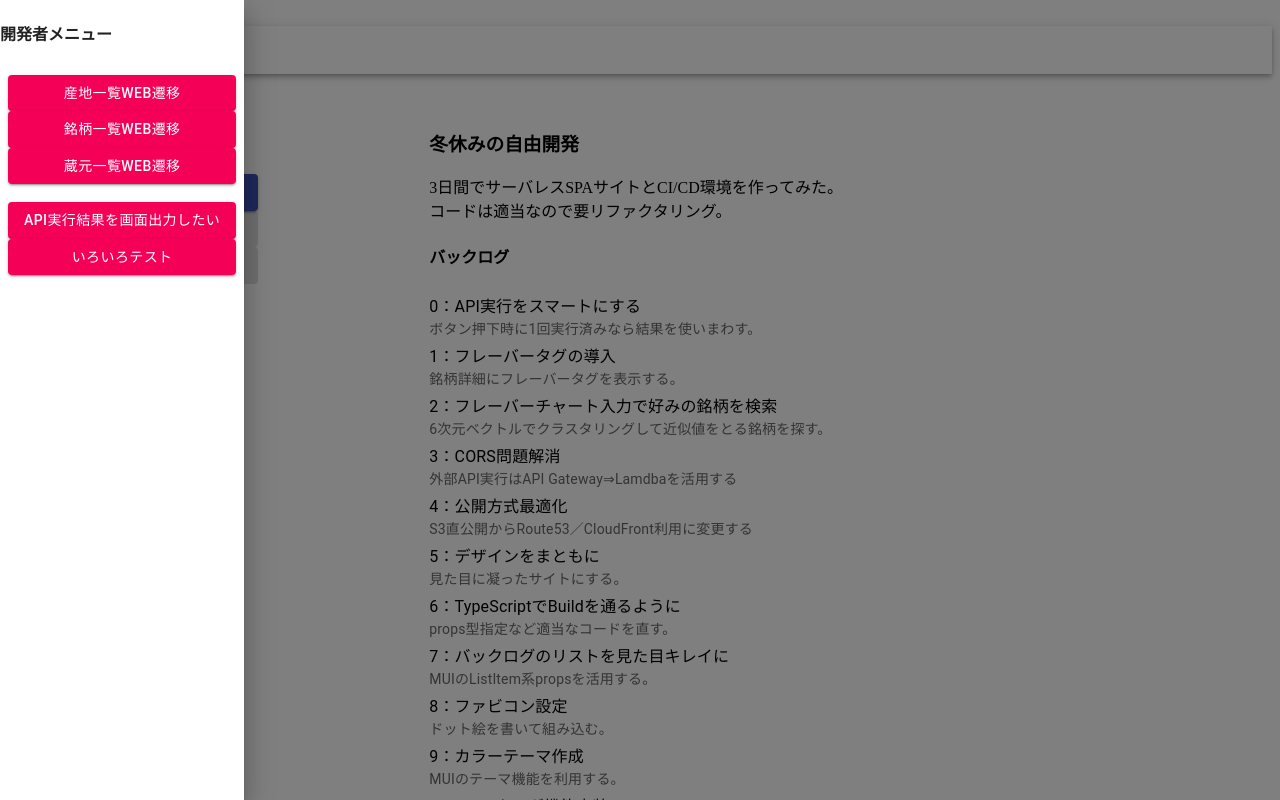
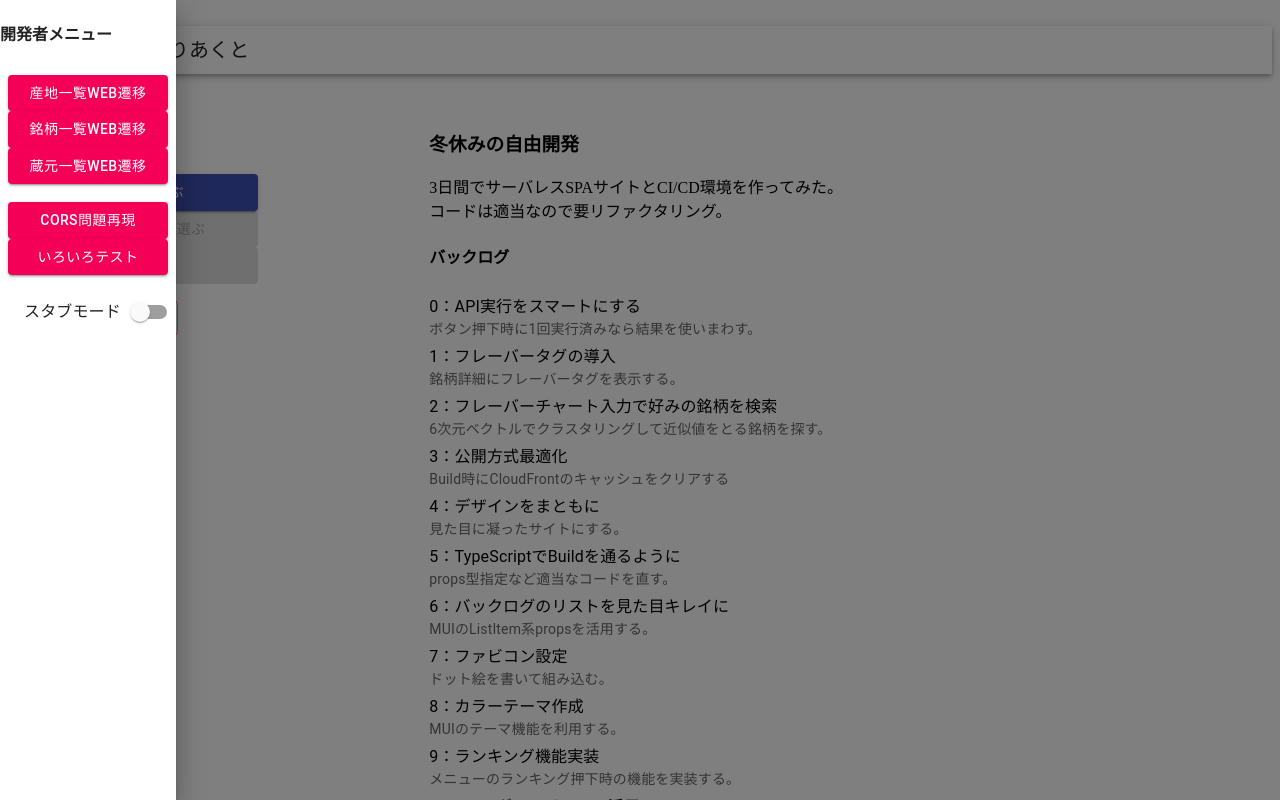
Before and after one commit to snoopyuki/sakeAPP, a React (Create React App) app: page / in a window 1280 px wide. Both pictures are taken after a click on the button "開発者メニュー＞＞". Shown: the top 800 px of the page. Built offline with nearby package versions, Linux system fonts and the light colour scheme.

Commit message:
initial commit

```diff
--- a/src/App.tsx
+++ b/src/App.tsx
@@ -1,6 +1,5 @@
 // @ts-nocheck
 // buildとすために暫定対策
-// GITTEST
 
 import React, { useState } from "react";
 import { Button } from "@material-ui/core";
@@ -123,6 +122,7 @@ export const App = () => {
     // ステップバーの表示を更新
     setNowStep(2);
     // コンテンツエリアの表示制御をリセット
+    // 関数化したいな
     setStepBarShowFlag(true);
     setinitShowFlag(false);
     setAreasShowFlag(true);
--- a/src/components/drawerMenu.tsx
+++ b/src/components/drawerMenu.tsx
@@ -2,7 +2,15 @@
 // propsの型定義すること！
 
 import React, { useState } from "react";
-import { Button, Drawer } from "@material-ui/core";
+import {
+  Button,
+  Drawer,
+  FormGroup,
+  FormControlLabel,
+  Switch,
+  checked,
+  toggleChecked
+} from "@material-ui/core";
 import Box from "@mui/material/Box";
 
 // ドローワーメニューのスタイル
@@ -19,10 +27,25 @@ export const DrawerMenu = () => {
   };
   const onClickNextPage = () => {
     // 特に処理はない
+    // aタグリンクよりクリックイベント拾う方が良い？
+  };
+  // CORS問題が出るAPIを実行
+  const onClickCors = () => {
+    fetch("https://muro.sakenowa.com/sakenowa-data/api/areas")
+      .then((response) => {
+        // 処理なし
+      })
+      .catch((error) => {
+        alert("API実行時はCORS問題を解決すること。");
+        console.log("API実行に失敗しました");
+      });
   };
   // テストしたい処理に書き換えて
   const onClickTest = () => {
     // テストしたい処理に書き換えて
+  };
+  const toggleChecked = (checked) => {
+    console.log(checked);
   };
   return (
     <Box m={1}>
@@ -87,8 +110,9 @@ export const DrawerMenu = () => {
               style={{ width: "100%" }}
               variant="contained"
               color="secondary"
+              onClick={() => onClickCors()}
             >
-              API実行結果を画面出力したい
+              CORS問題再現
             </Button>
           </div>
           <div>
@@ -101,6 +125,14 @@ export const DrawerMenu = () => {
               いろいろテスト
             </Button>
           </div>
+          <br />
+          <FormGroup>
+            <FormControlLabel
+              control={<Switch checked={checked} onChange={toggleChecked} />}
+              label="スタブモード"
+              labelPlacement="start"
+            />
+          </FormGroup>
         </Box>
       </Drawer>
     </Box>
--- a/src/components/initContents.tsx
+++ b/src/components/initContents.tsx
@@ -18,12 +18,8 @@ const backLog = [
     s: "6次元ベクトルでクラスタリングして近似値をとる銘柄を探す。"
   },
   {
-    p: "CORS問題解消",
-    s: "外部API実行はAPI Gateway⇒Lamdbaを活用する"
-  },
-  {
     p: "公開方式最適化",
-    s: "S3直公開からRoute53／CloudFront利用に変更する"
+    s: "Build時にCloudFrontのキャッシュをクリアする"
   },
   {
     p: "デザインをまともに",
```
